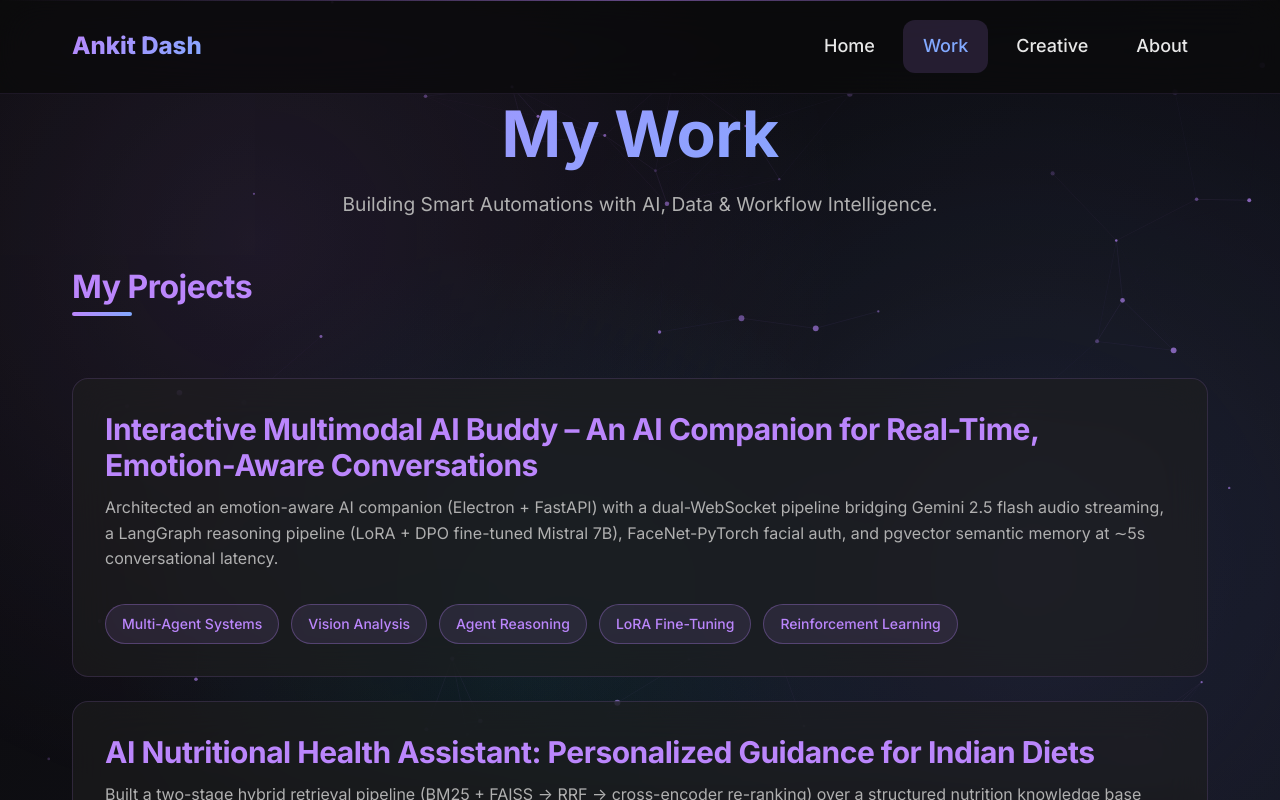
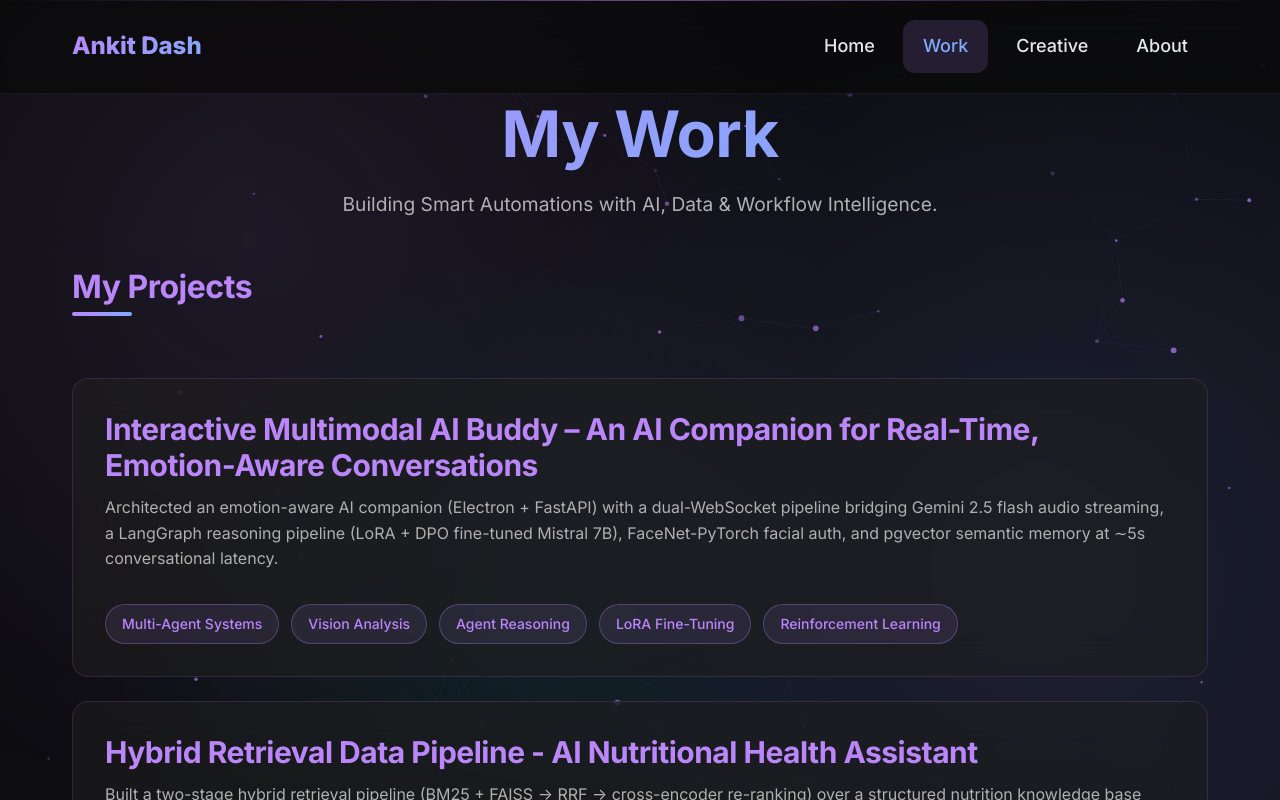
Before and after one commit to theankitdash/theankitdash, a Next.js app in the folder portfolio-nextjs/: page /work in a window 1280 px wide. Shown: the top 800 px of the page. Built offline with nearby package versions, Linux system fonts and the light colour scheme.

Commit message:
update project title for AI Nutritional Health Assistant to reflect new focus on hybrid retrieval data pipeline

```diff
--- a/portfolio-nextjs/data/projects.ts
+++ b/portfolio-nextjs/data/projects.ts
@@ -41,7 +41,7 @@ export const projects: Project[] = [
     },
     {
         id: '3',
-        title: 'AI Nutritional Health Assistant: Personalized Guidance for Indian Diets',
+        title: 'Hybrid Retrieval Data Pipeline - AI Nutritional Health Assistant',
         description: 'Built a two-stage hybrid retrieval pipeline (BM25 + FAISS → RRF → cross-encoder re-ranking) over a structured nutrition knowledge base (FastAPI + Next.js, LangGraph), with PostgreSQL for feature aggregation across 25+ health metrics and Qwen3.8-27B via Groq API — achieving 90% accuracy vs ∼62% naive search across 100+ real-world health scenarios.',
         githubUrl: 'https://github.com/theankitdash/AI-Nutritional-Health-Assistant-Personalized-Guidance-for-Indian-Diets',
         skills: ['FastAPI', 'LangGraph', 'Hybrid RAG', 'FAISS', 'LLM'],
```
